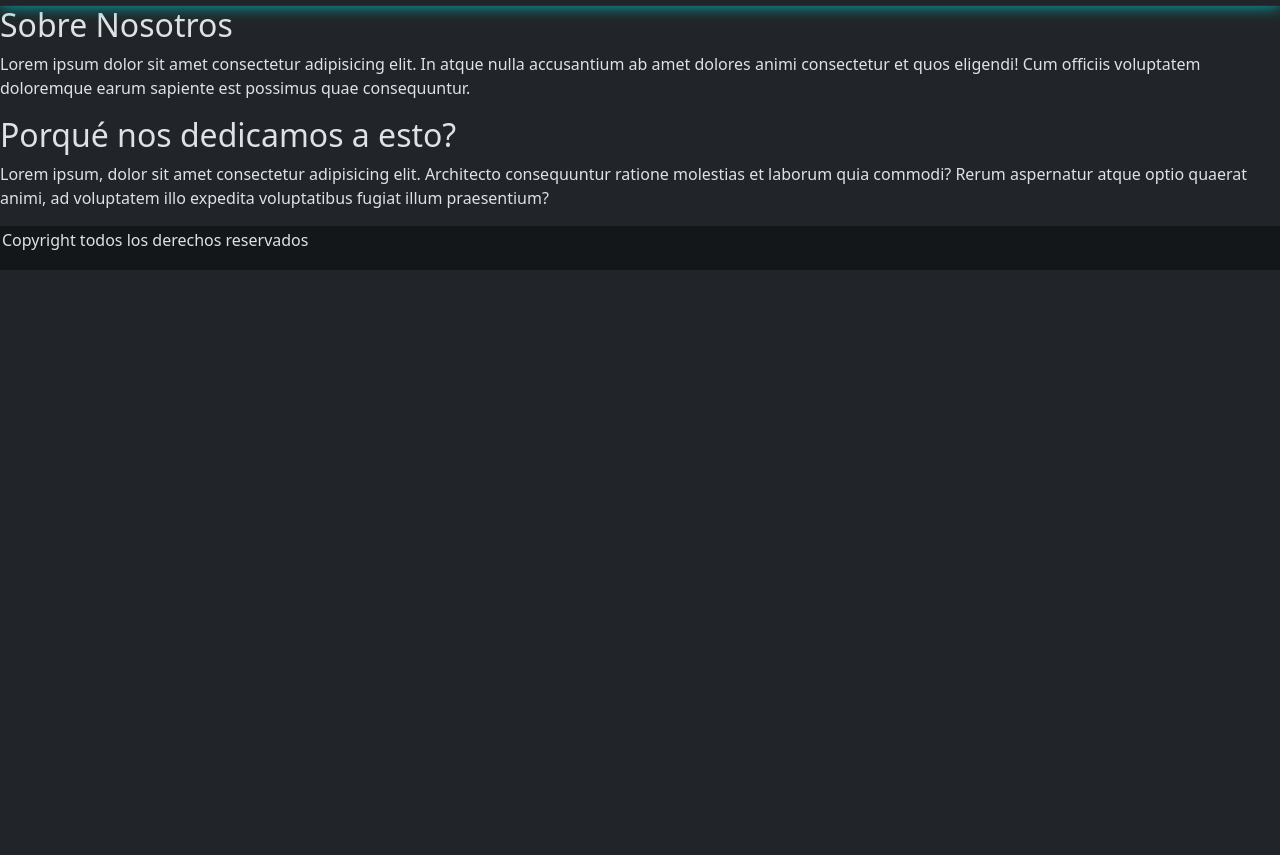
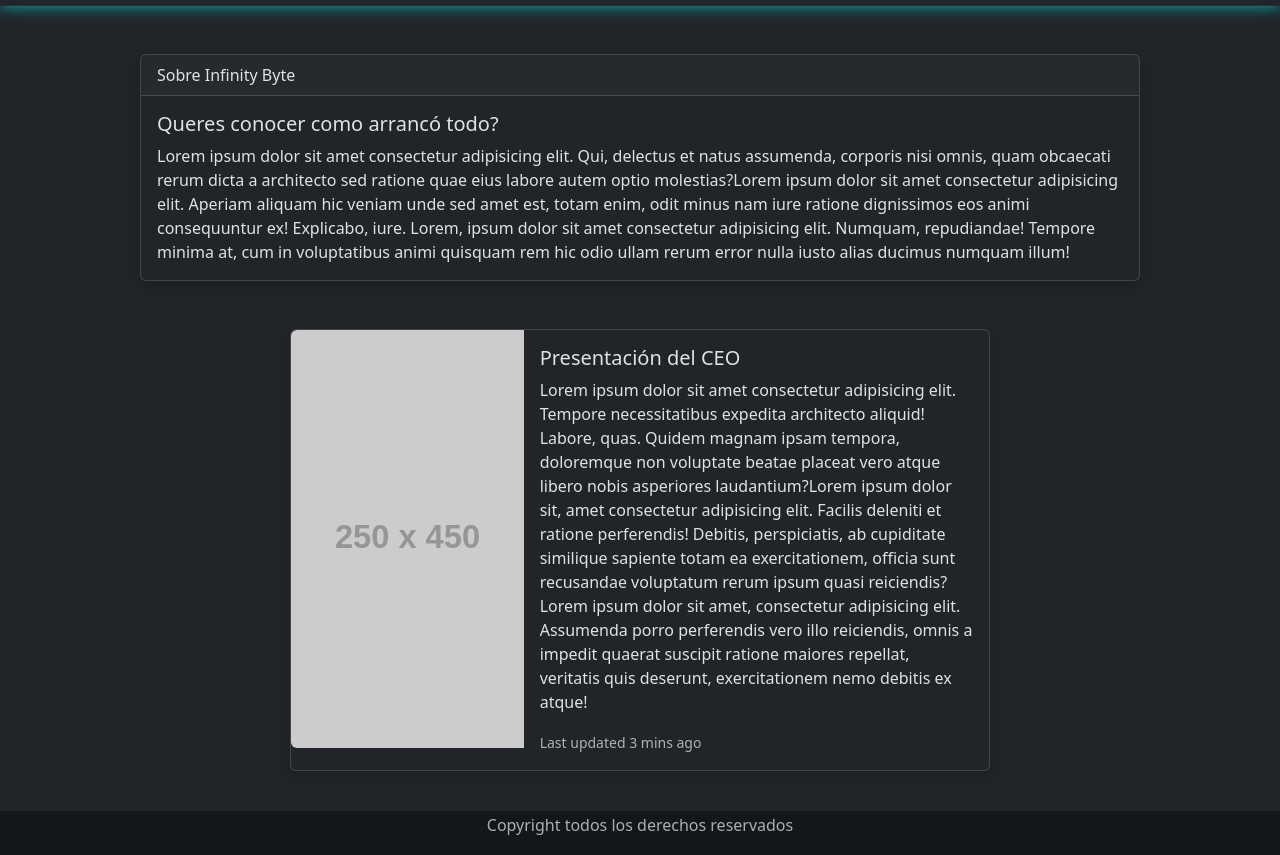
Before and after one commit to facuuuvillalba/coder-web, a plain HTML site: page pages/about.html in a window 1280 px wide. Shown: the part 123-978 px from the top of the page. Before the commit the page ends 800 px from the top, so only its background shows below. Drawn offline with nearby package versions, Linux system fonts and the light colour scheme.

Commit message:
Modificación en Sobre nosotros

```diff
--- a/pages/about.html
+++ b/pages/about.html
@@ -12,11 +12,11 @@
       crossorigin="anonymous"
     />
 
-    <link rel="stylesheet" href="../styles/styles.css">
+    <link rel="stylesheet" href="../styles/styles.css" />
     <title>Sobre nosotros - Infinity Byte</title>
   </head>
   <body data-bs-theme="dark">
-     <header>
+    <header>
       <nav
         class="navbar navbar-expand-lg navbar-light-hover-color"
         data-bs-theme="dark"
@@ -42,26 +42,25 @@
           <div class="collapse navbar-collapse" id="navbarNav">
             <ul class="navbar-nav">
               <li class="nav-item">
-                <a
-                  class="nav-link"
-                  aria-current="page"
-                  href="../index.html"
+                <a class="nav-link" aria-current="page" href="../index.html"
                   >Inicio</a
                 >
               </li>
               <li class="nav-item">
-                <a class="nav-link active text-light" href="#">Sobre Nosotros</a>
+                <a class="nav-link active text-light" href="#"
+                  >Sobre Nosotros</a
+                >
               </li>
               <li class="nav-item">
                 <a class="nav-link" href="contact.html">Contacto</a>
               </li>
               <li class="nav-item">
-                <a class="nav-link" href="projects.html">Empresas que confiaron</a>
+                <a class="nav-link" href="projects.html"
+                  >Empresas que confiaron</a
+                >
               </li>
               <li class="nav-item">
-                <a class="nav-link" href="work.html"
-                  >Trabajá con nosotros!</a
-                >
+                <a class="nav-link" href="work.html">Trabajá con nosotros!</a>
               </li>
             </ul>
           </div>
@@ -70,30 +69,75 @@
     </header>
 
     <main>
-      <section>
-        <h2 class="titulo2">Sobre Nosotros</h2>
-        <p>
-          Lorem ipsum dolor sit amet consectetur adipisicing elit. In atque
-          nulla accusantium ab amet dolores animi consectetur et quos eligendi!
-          Cum officiis voluptatem doloremque earum sapiente est possimus quae
-          consequuntur.
-        </p>
-      </section>
+      <div
+        class="container col-12 mt-5 d-flex justify-content-center align-items-center"
+      >
+        <div class="card" style="width: 1000px">
+          <div class="card-header">Sobre Infinity Byte</div>
+          <div class="card-body">
+            <h5 class="card-title">Queres conocer como arrancó todo?</h5>
+            <p class="card-text">
+              Lorem ipsum dolor sit amet consectetur adipisicing elit. Qui,
+              delectus et natus assumenda, corporis nisi omnis, quam obcaecati
+              rerum dicta a architecto sed ratione quae eius labore autem optio
+              molestias?Lorem ipsum dolor sit amet consectetur adipisicing elit.
+              Aperiam aliquam hic veniam unde sed amet est, totam enim, odit
+              minus nam iure ratione dignissimos eos animi consequuntur ex!
+              Explicabo, iure. Lorem, ipsum dolor sit amet consectetur
+              adipisicing elit. Numquam, repudiandae! Tempore minima at, cum in
+              voluptatibus animi quisquam rem hic odio ullam rerum error nulla
+              iusto alias ducimus numquam illum!
+            </p>
+          </div>
+        </div>
+      </div>
 
-      <section>
-        <h2 class="titulo2">Porqué nos dedicamos a esto?</h2>
-        <p>
-          Lorem ipsum, dolor sit amet consectetur adipisicing elit. Architecto
-          consequuntur ratione molestias et laborum quia commodi? Rerum
-          aspernatur atque optio quaerat animi, ad voluptatem illo expedita
-          voluptatibus fugiat illum praesentium?
-        </p>
-      </section>
-
+      <div
+        class="container col-12 mt-5 d-flex justify-content-center align-items-center"
+      >
+        <div class="card mb-3" style="max-width: 700px">
+          <div class="row g-0">
+            <div class="col-md-4">
+              <img
+                src="https://placehold.co/250x450"
+                class="img-fluid rounded-start"
+                alt="..."
+              />
+            </div>
+            <div class="col-md-8">
+              <div class="card-body">
+                <h5 class="card-title">Presentación del CEO</h5>
+                <p class="card-text">
+                  Lorem ipsum dolor sit amet consectetur adipisicing elit.
+                  Tempore necessitatibus expedita architecto aliquid! Labore,
+                  quas. Quidem magnam ipsam tempora, doloremque non voluptate
+                  beatae placeat vero atque libero nobis asperiores
+                  laudantium?Lorem ipsum dolor sit, amet consectetur adipisicing
+                  elit. Facilis deleniti et ratione perferendis! Debitis,
+                  perspiciatis, ab cupiditate similique sapiente totam ea
+                  exercitationem, officia sunt recusandae voluptatum rerum ipsum
+                  quasi reiciendis?Lorem ipsum dolor sit amet, consectetur
+                  adipisicing elit. Assumenda porro perferendis vero illo
+                  reiciendis, omnis a impedit quaerat suscipit ratione maiores
+                  repellat, veritatis quis deserunt, exercitationem nemo debitis
+                  ex atque!
+                </p>
+                <p class="card-text">
+                  <small class="text-body-secondary"
+                    >Last updated 3 mins ago</small
+                  >
+                </p>
+              </div>
+            </div>
+          </div>
+        </div>
+      </div>
     </main>
 
-    <footer>
-      <p>Copyright todos los derechos reservados</p>
+    <footer class="mt-4">
+      <div class="text-body-secondary">
+        <p>Copyright todos los derechos reservados</p>
+      </div>
     </footer>
 
     <!-- Bootstrap -->
@@ -102,6 +146,5 @@
       integrity="sha384-ndDqU0Gzau9qJ1lfW4pNLlhNTkCfHzAVBReH9diLvGRem5+R9g2FzA8ZGN954O5Q"
       crossorigin="anonymous"
     ></script>
-
   </body>
 </html>
```
